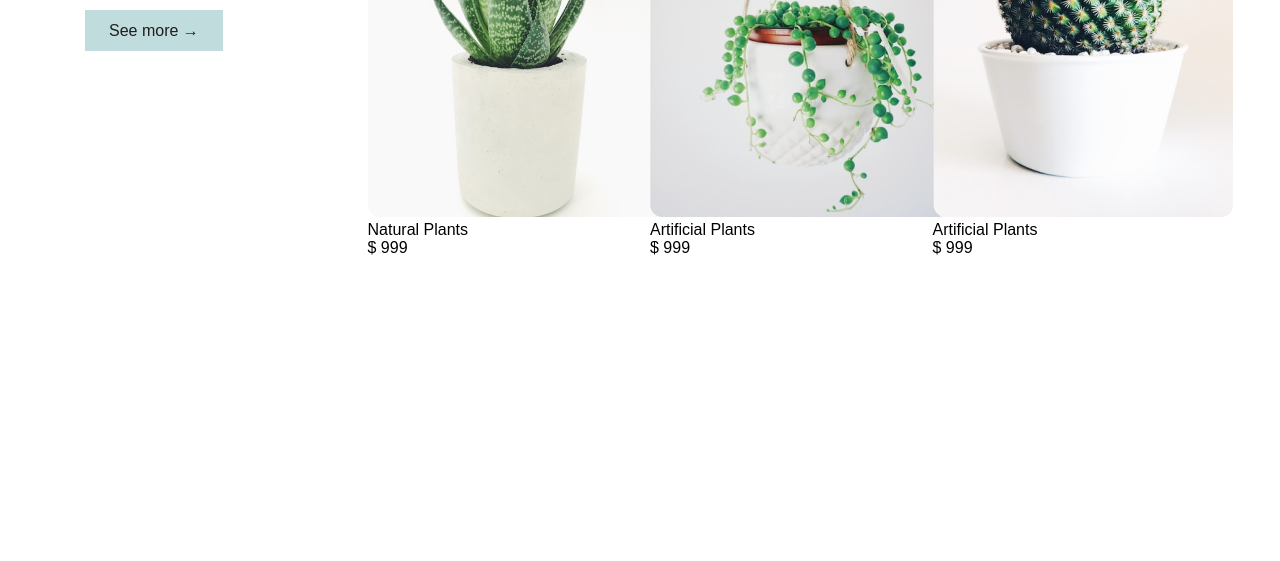
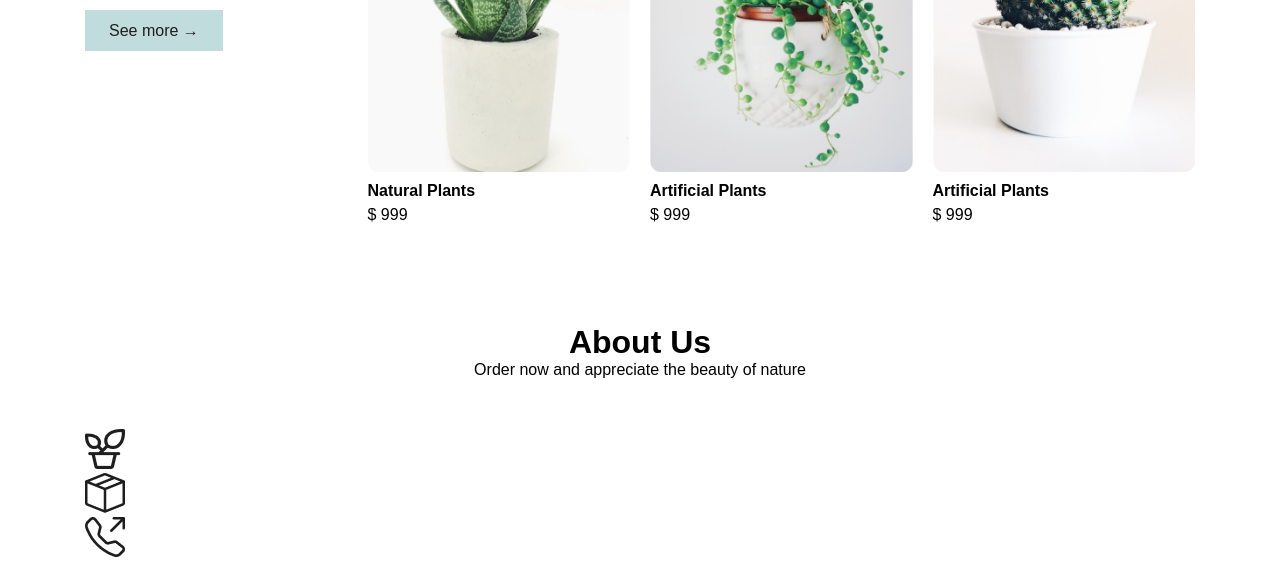
Before and after one commit to francoasevey/Ecommerce-Plants, a plain HTML site: page index.html in a window 1280 px wide. Shown: the part 811-1372 px from the top of the page. Before the commit the page ends 1068 px from the top, so only its background shows below. Drawn offline with Linux system fonts and the light colour scheme.

Commit message:
about us

```diff
--- a/css/main.css
+++ b/css/main.css
@@ -141,3 +141,18 @@ a{
     background-color: var(--color-primary);
     color: var(--color-dark-1);
 }
+.selling-item-img{
+    width: 100%;
+}
+.selling-item-title{
+    margin: 6px 0px;
+    font-weight: 600;
+}
+
+.section-header{
+    text-align: center;
+    margin-bottom: 50px;
+}
+.section-h2{
+    font-size: 32px;
+}
--- a/index.html
+++ b/index.html
@@ -73,6 +73,20 @@
         </div>
     </section>
 
+    <section class="section">
+        <div class="container">
+            <div class="section-header">
+                <h2 class="section-h2">About Us</h2>
+                <p class="section-p">Order now and appreciate the beauty of nature</p>
+            </div>
+            <div class="about-container">
+                <div class="about-item"><img src="/assets/images/plant.png" class="about-item-img"></div>
+                <div class="about-item"><img src="/assets/images/delivery.png" class="about-item-img"></div>
+                <div class="about-item"><img src="/assets/images/support.png" class="about-item-img"></div>
+            </div>
+        </div>
+    </section>
+
     <script src="/js/app.js"></script>
 </body>
 </html>
```
